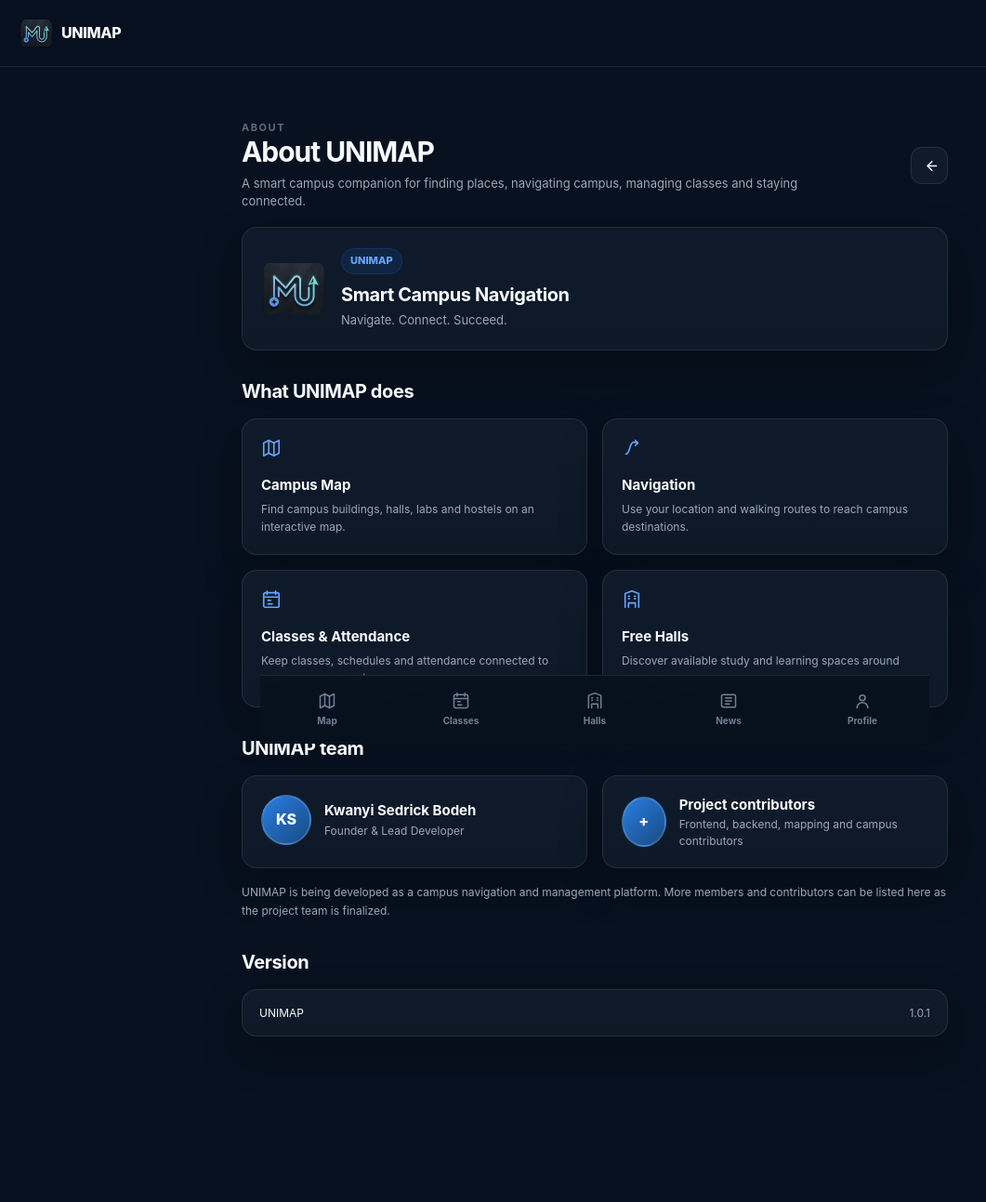
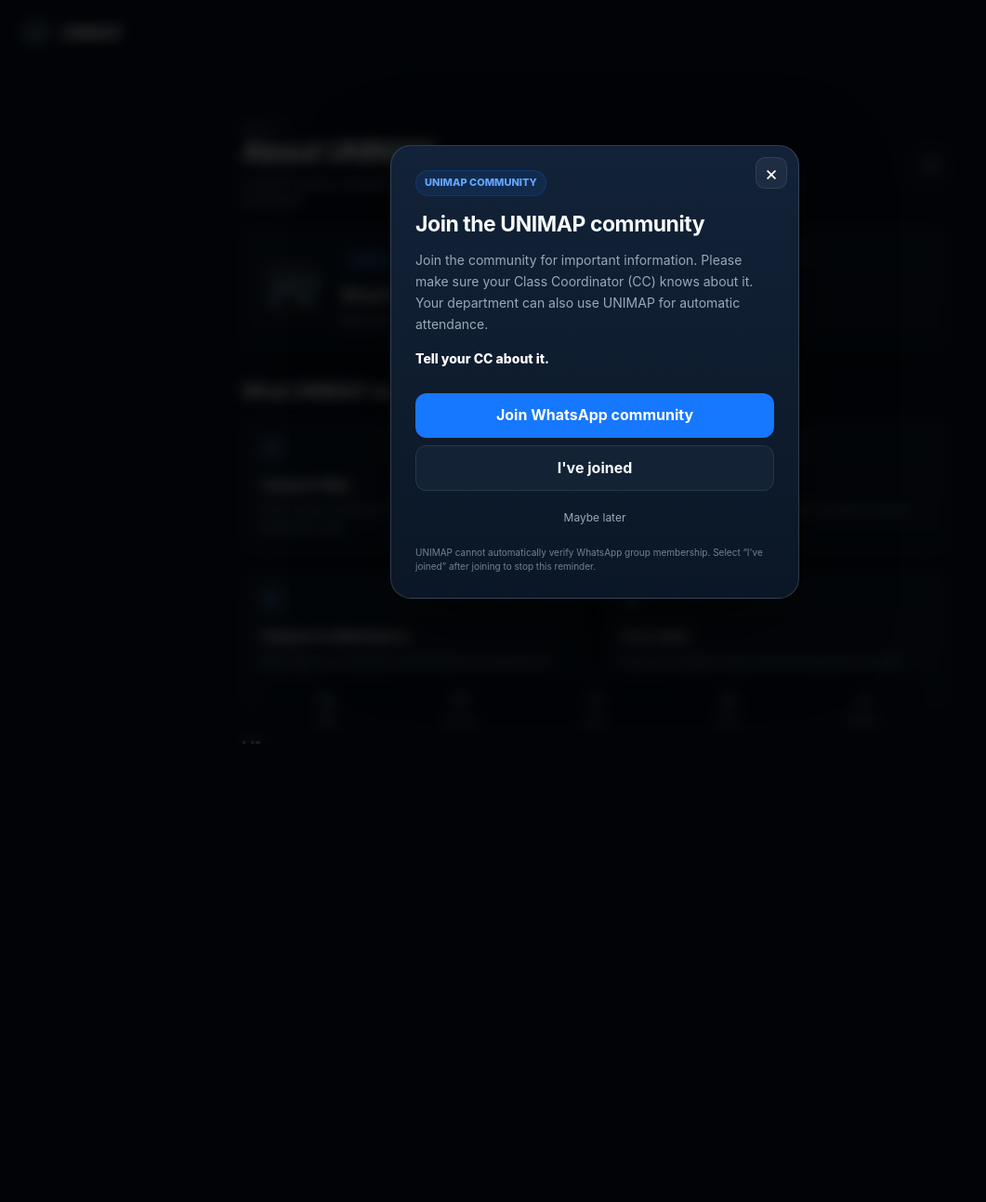
Before and after one commit to KwanyiSe/Uba-campus-navigator, a Django app: page /about/ in a window 1280 px wide. Shown: the whole page at 93% size, without its empty margins (0-1061 px from the left). After the commit the page ends 800 px from the top, so only its background shows below. Run offline with Django 5.2, Linux system fonts and the light colour scheme; data that the repository does not hold is empty.

Commit message:
Add community popup, analytics and performance improvements

```diff
--- a/backend/static/css/shared.css
+++ b/backend/static/css/shared.css
@@ -1169,3 +1169,30 @@ body:not(.news-viewer-open):not(.news-profile-open):not(.news-composer-open):not
 }
 .page-shell { min-height: 100vh; height: auto; overflow: visible; }
 main.content { min-height: 1px; overflow: visible; padding-bottom: 96px; }
+
+
+/* Document-level scrolling: use the root viewport, not a nested body scroller.
+   overflow-x:clip avoids the overflow-x:hidden side effect that can turn a
+   visible vertical overflow into an unintended scrolling container. */
+html { min-height:100%; height:auto; overflow-x:clip !important; overflow-y:scroll !important; }
+body { min-height:100vh; height:auto !important; overflow-x:clip !important; overflow-y:visible !important; }
+.page-shell, main.content { height:auto !important; min-height:0; overflow:visible !important; }
+.page-shell { min-height:100vh !important; padding-bottom:100px; }
+
+.community-modal[hidden] { display:none !important; }
+.community-modal { position:fixed; inset:0; z-index:5000; display:grid; place-items:center; padding:18px; }
+.community-modal-backdrop { position:absolute; inset:0; background:rgba(0,0,0,.78); backdrop-filter:blur(7px); }
+.community-modal-card { position:relative; z-index:1; width:min(440px,100%); padding:26px; border:1px solid var(--border-strong); border-radius:22px; background:linear-gradient(180deg,#122238,#0b1726); box-shadow:0 28px 90px rgba(0,0,0,.58); }
+.community-modal-card h2 { margin:14px 34px 10px 0; font-size:23px; }
+.community-modal-card p { color:var(--muted); font-size:14px; line-height:1.65; }
+.community-modal-card .community-modal-emphasis { color:#fff; font-weight:800; margin-bottom:18px; }
+.community-join-link,.community-joined-button { width:100%; margin-top:8px; }
+.community-later-button { display:block; margin:12px auto 0; padding:8px 12px; border:0; background:transparent; color:var(--muted); font-size:12px; }
+.community-modal-card small { display:block; margin-top:14px; color:var(--muted-2); font-size:10px; line-height:1.5; }
+.community-modal-close { position:absolute; top:12px; right:12px; width:34px; height:34px; border:1px solid var(--border); border-radius:10px; background:rgba(255,255,255,.05); color:#fff; font-size:22px; }
+.synkcore-team-card { display:flex; align-items:center; gap:18px; padding:22px; }
+.synkcore-brand-mark { width:68px; height:68px; flex:0 0 68px; display:grid; place-items:center; border-radius:18px; background:linear-gradient(135deg,#1677ff,#754bdb); color:#fff; font-size:20px; font-weight:900; letter-spacing:-.04em; }
+.synkcore-team-card h3 { margin:9px 0 4px; font-size:19px; }
+.synkcore-team-card p { margin:0 0 6px; font-size:12px; line-height:1.6; }
+.synkcore-team-card .synkcore-pending { color:var(--muted-2); font-size:11px; }
+@media(max-width:520px){ .community-modal-card{padding:22px 18px}.synkcore-team-card{align-items:flex-start}.synkcore-brand-mark{width:54px;height:54px;flex-basis:54px} }
--- a/backend/templates/about.html
+++ b/backend/templates/about.html
@@ -15,9 +15,16 @@
   <div class="section-head"><h2>UNIMAP team</h2></div>
   <section class="grid grid-2">
     <div class="card team-card"><div class="team-person"><div class="team-avatar">KS</div><div><h3>Kwanyi Sedrick Bodeh</h3><p class="muted">Founder &amp; Lead Developer</p></div></div></div>
-    <div class="card team-card"><div class="team-person"><div class="team-avatar">+</div><div><h3>Project contributors</h3><p class="muted">Frontend, backend, mapping and campus contributors</p></div></div></div>
   </section>
-  <p class="muted team-note">UNIMAP is being developed as a campus navigation and management platform. More members and contributors can be listed here as the project team is finalized.</p>
+  <div class="section-head"><h2>SynkCore</h2></div>
+  <section class="card synkcore-team-card">
+    <div class="synkcore-brand-mark" aria-hidden="true">SC</div>
+    <div><span class="badge badge-blue">Frontend development group</span><h3>SynkCore</h3>
+      <p class="muted">The team working on UNIMAP's frontend experience, interface and user-facing features.</p>
+      <p class="synkcore-pending">Team member names and portraits will appear here once provided.</p>
+    </div>
+  </section>
+  <p class="muted team-note">UNIMAP is built through collaboration across backend, frontend, mapping and campus operations.</p>
   <div class="section-head"><h2>Version</h2></div><section class="card about-version"><span>UNIMAP</span><span class="muted">1.0.1</span></section>
 </div>
 {% endblock %}
--- a/backend/templates/base.html
+++ b/backend/templates/base.html
@@ -6,9 +6,9 @@
   <meta name="viewport" content="width=device-width, initial-scale=1, viewport-fit=cover">
   <meta name="theme-color" content="#07111f">
   <title>{% block title %}UNIMAP{% endblock %}</title>
-  <link rel="stylesheet" href="{% static 'css/shared.css' %}?v=20261106-scroll-perf-2">
-  <link rel="stylesheet" href="{% static 'css/unimap.css' %}?v=20261106-scroll-perf-2">
-  <link rel="stylesheet" href="{% static 'css/accounts.css' %}?v=20261106-scroll-perf-2">
+  <link rel="stylesheet" href="{% static 'css/shared.css' %}?v=20261106-community-analytics-3">
+  <link rel="stylesheet" href="{% static 'css/unimap.css' %}?v=20261106-community-analytics-3">
+  <link rel="stylesheet" href="{% static 'css/accounts.css' %}?v=20261106-community-analytics-3">
   <link rel="stylesheet" href="{% static 'css/cc.css' %}">
   <link rel="stylesheet" href="{% static 'css/notifications.css' %}">
   {% block extra_head %}{% endblock %}
@@ -47,6 +47,47 @@
   </main>
 </div>
 
+<div class="community-modal" id="communityModal" hidden
+     data-user-id="{% if user.is_authenticated %}{{ user.pk }}{% else %}guest{% endif %}"
+     data-login-token="{% if user.is_authenticated and user.last_login %}{{ user.last_login|date:'U' }}{% else %}guest{% endif %}"
+     role="dialog" aria-modal="true" aria-labelledby="communityModalTitle">
+  <div class="community-modal-backdrop" data-community-dismiss></div>
+  <section class="community-modal-card">
+    <button type="button" class="community-modal-close" data-community-dismiss aria-label="Close">×</button>
+    <span class="badge badge-blue">UNIMAP COMMUNITY</span>
+    <h2 id="communityModalTitle">Join the UNIMAP community</h2>
+    <p>Join the community for important information. Please make sure your Class Coordinator (CC) knows about it. Your department can also use UNIMAP for automatic attendance.</p>
+    <p class="community-modal-emphasis">Tell your CC about it.</p>
+    <a class="btn btn-primary community-join-link" href="https://chat.whatsapp.com/KIltfEVmKdI4oifO4CGC4r" target="_blank" rel="noopener noreferrer">Join WhatsApp community</a>
+    <button type="button" class="btn btn-secondary community-joined-button" id="communityJoinedButton">I've joined</button>
+    <button type="button" class="community-later-button" data-community-dismiss>Maybe later</button>
+    <small>UNIMAP cannot automatically verify WhatsApp group membership. Select “I've joined” after joining to stop this reminder.</small>
+  </section>
+</div>
+<script>
+(function () {
+  const modal = document.getElementById("communityModal");
+  if (!modal) return;
+  const userId = modal.dataset.userId || "guest";
+  const loginToken = modal.dataset.loginToken || "guest";
+  const joinedKey = `unimap-community-joined-${userId}`;
+  const dismissedKey = `unimap-community-dismissed-${userId}-${loginToken}`;
+  try {
+    if (localStorage.getItem(joinedKey) === "1" || sessionStorage.getItem(dismissedKey) === "1") return;
+  } catch (_) { /* Show the invitation if browser storage is unavailable. */ }
+  modal.hidden = false;
+  const dismiss = () => {
+    try { sessionStorage.setItem(dismissedKey, "1"); } catch (_) {}
+    modal.hidden = true;
+  };
+  modal.querySelectorAll("[data-community-dismiss]").forEach(button => button.addEventListener("click", dismiss));
+  document.getElementById("communityJoinedButton")?.addEventListener("click", () => {
+    try { localStorage.setItem(joinedKey, "1"); } catch (_) {}
+    modal.hidden = true;
+  });
+})();
+</script>
+
 <nav class="bottom-nav" aria-label="Main navigation">
   <a class="nav-item {% if request.resolver_match.url_name == 'campus-map' %}active{% endif %}" href="{% url 'campus-map' %}">
     {% include "partials/icon.html" with name="map" size=20 %}<span>Map</span>
--- a/backend/unimap_project/urls.py
+++ b/backend/unimap_project/urls.py
@@ -4,12 +4,14 @@ from django.contrib.staticfiles.urls import staticfiles_urlpatterns
 from django.urls import path, include
 
 from campus.admin import campus_admin_site
+from campus.views import health_check
 from rest_framework_simplejwt.views import (
     TokenObtainPairView,
     TokenRefreshView,
 )
 
 urlpatterns = [
+    path("health/", health_check, name="health-check"),
     # Custom campus administration site
     path("admin/", campus_admin_site.urls),
 
```
Also changed, not shown: backend/campus/admin.py (+18 -59 lines), backend/campus/middleware.py (+27 -29 lines), backend/campus/models.py (+22 -0 lines), backend/campus/views.py (+7 -0 lines), backend/campus/migrations/0017_dailyvisit.py (added).
